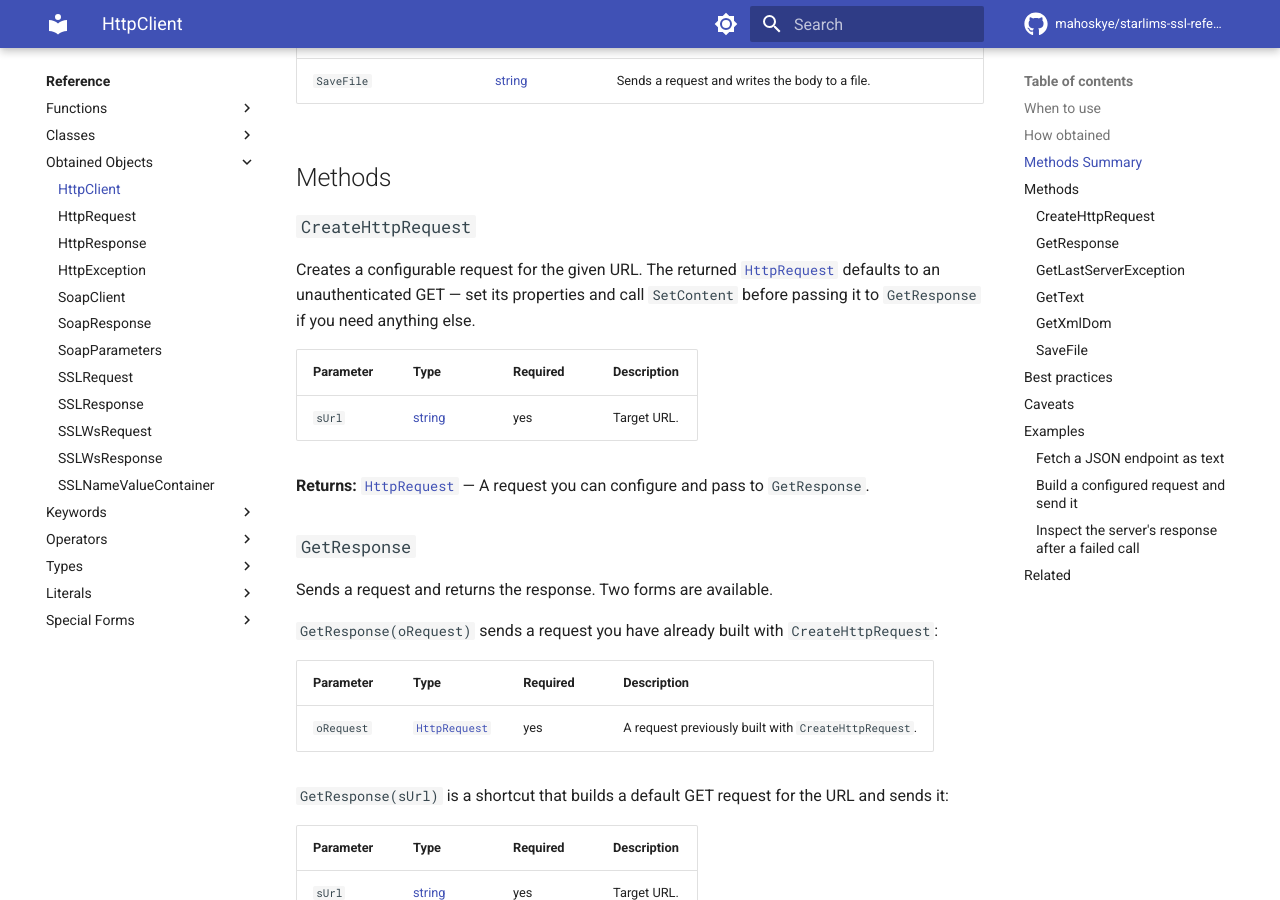
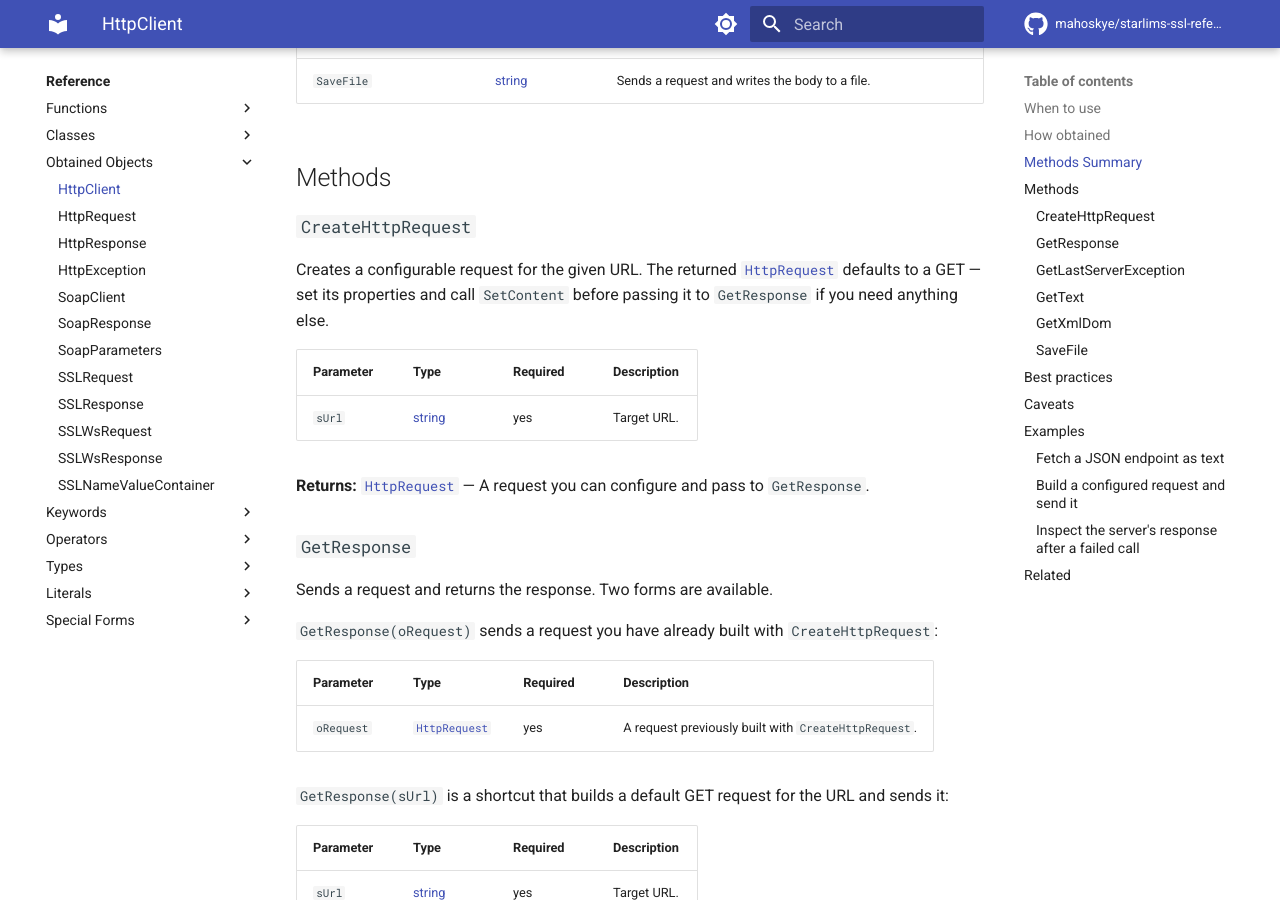
Before and after one commit to mahoskye/starlims-ssl-reference, an MkDocs documentation site: the page built from content/reference/returns/HttpClient.md, in a window 1280 px wide and 900 px high, scrolled down 1239 px. Built offline with MkDocs 1.6.1 and Material for MkDocs 9.7.7, drawn with Linux system fonts in a browser that asks for light colours; plug-ins that fetch from the network failed and are left out; comment, search, counter and statistics services are not loaded; some of the changed text lies outside the part shown.

Commit message:
docs: HttpClient matches HttpRequest on request defaults
Co-Authored-By: Claude Opus 5.5 <noreply@anthropic.com>

```diff
--- a/content/reference/returns/HttpClient.md
+++ b/content/reference/returns/HttpClient.md
@@ -44,7 +44,7 @@ When a request fails, the underlying error is recorded on the client and is reac
 
 ### `CreateHttpRequest`
 
-Creates a configurable request for the given URL. The returned [`HttpRequest`](HttpRequest.md) defaults to an unauthenticated GET — set its properties and call `SetContent` before passing it to `GetResponse` if you need anything else.
+Creates a configurable request for the given URL. The returned [`HttpRequest`](HttpRequest.md) defaults to a GET — set its properties and call `SetContent` before passing it to `GetResponse` if you need anything else.
 
 | Parameter | Type | Required | Description |
 |-----------|------|----------|-------------|
@@ -116,7 +116,7 @@ Sends a request and writes the response body to a file.
 ## Best practices
 
 !!! success "Do"
-    - Use the URL-only forms (`GetText(sUrl)`, `GetResponse(sUrl)`, `GetXmlDom(sUrl)`, `SaveFile(sUrl)`) for simple, unauthenticated GETs.
+    - Use the URL-only forms (`GetText(sUrl)`, `GetResponse(sUrl)`, `GetXmlDom(sUrl)`, `SaveFile(sUrl)`) for simple GETs.
     - Build an [`HttpRequest`](HttpRequest.md) when you need to set headers, change the method, or attach a body.
     - Check `GetLastServerException` after a failure to see the server's response body.
 
```
Also changed, not shown: 1 other file.
